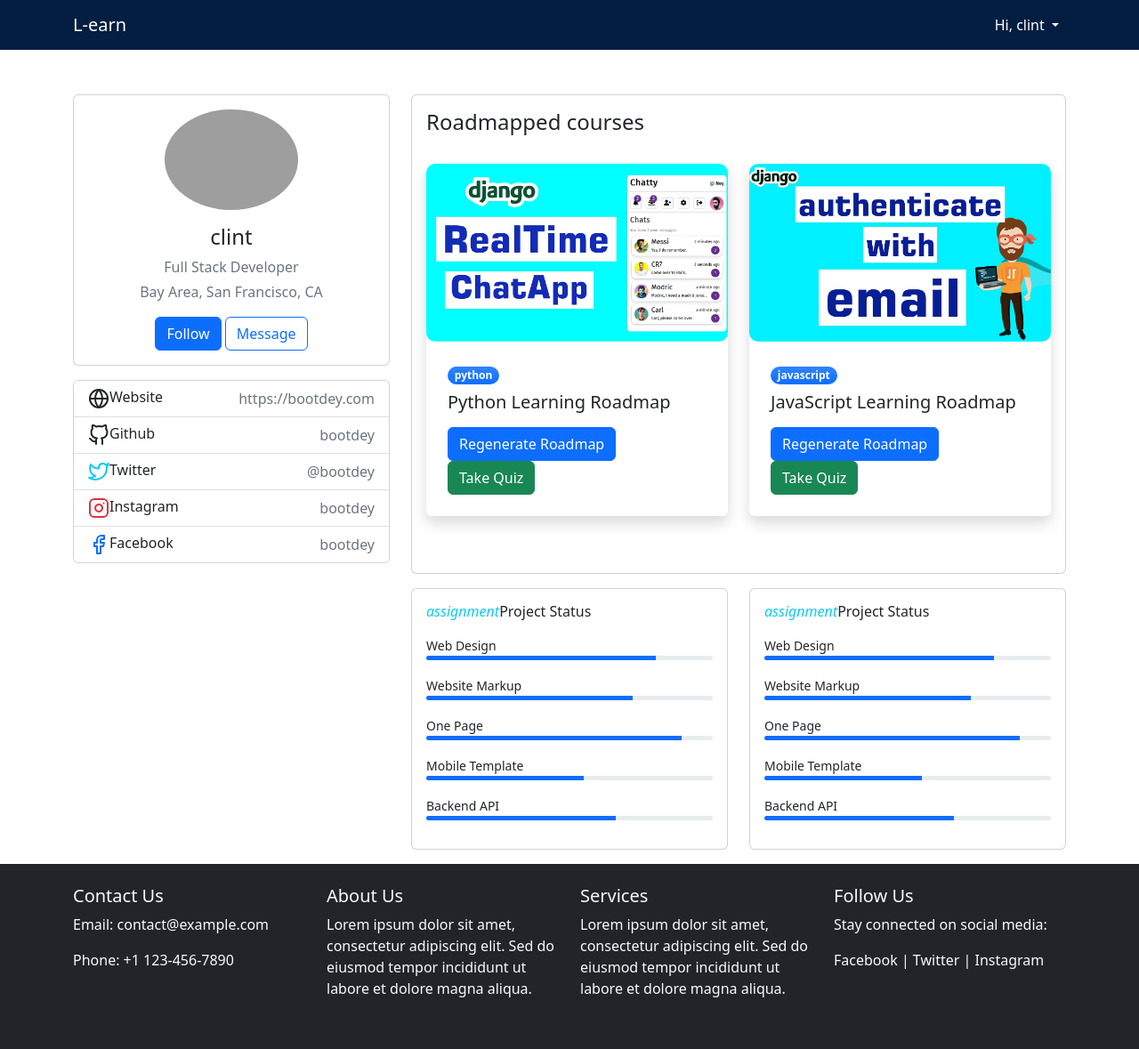
After one commit to CodeWithClinton/django-roadmap-generator, a Django app: page /auth/profile in a window 1280 px wide. The commit adds this page. Shown: the whole page at 89% size. Run offline with Django 4.2, Linux system fonts and the light colour scheme; a user stored in the database is signed in; data comes from the database, SQL or seed files in the repository; both versions use the stored data as it was after the commit; some libraries are stand-ins or nearby versions; grey boxes are pictures that could not be loaded.

```diff
--- a/courses/templates/courses/detail.html
+++ b/courses/templates/courses/detail.html
@@ -111,7 +111,7 @@
         <li class="list-group-item"><strong>Roadmap:</strong></li>
 
         {% for r in user_course.roadmap.all %}
-        <li class="list-group-item">--{{r.title}}</li>
+        <li class="list-group-item">-- {{r.title}}</li>
         {% endfor %}
 
       </ul>
--- a/courses/views.py
+++ b/courses/views.py
@@ -59,7 +59,7 @@ def ask_openai(request):
         # print(schedule)
         # print(mini_schedule)
 
-        # print(f"{course_label} roadmap for {mini_schedule} {schedule}")
+        print(f"{course_label} roadmap for {mini_schedule} {schedule}")
 
         completion = client.chat.completions.create(
             model="gpt-3.5-turbo-1106",
@@ -86,6 +86,9 @@ def ask_openai(request):
         if db_output:
             try:
                 user_course = UserCourse.objects.get(user=request.user, course=course)
+                user_course.schedule=schedule
+                user_course.mini_schedule=mini_schedule
+                user_course.save()
                 roadmap = Roadmap.objects.filter(user_course=user_course)
 
                 if roadmap.exists():
--- a/templates/base.html
+++ b/templates/base.html
@@ -70,7 +70,7 @@
                           Hi, {{request.user.username}}
                         </a>
                         <ul class="dropdown-menu bg-dark">
-                          <li><a class="dropdown-item" href="">Profile</a></li>
+                          <li><a class="dropdown-item" href="{% url 'auth:profile' %}">Profile</a></li>
                           <li><a class="dropdown-item" href="">Create Articles</a></li>
                           <li><a class="dropdown-item" href="">Logout</a></li>
                         </ul>
--- /dev/null
+++ b/user/templates/user/profile.html
@@ -0,0 +1,179 @@
+{% extends "base.html" %}
+
+{% load static %}
+
+{% block content %}
+
+<style>
+    .card-img{
+        width: 100%;
+        height: 200px;
+        border-radius: 10px;
+        /* border: 2px solid black; */
+    }
+
+    .card-img img{
+        width: 100%;
+        height: 100%;
+        object-fit: cover;
+        overflow: hidden;
+        border-radius: 10px;
+    }
+</style>
+
+<div class="container" style="margin-top:50px">
+    <div class="main-body">
+
+          <!-- Breadcrumb -->
+          {% comment %} <nav aria-label="breadcrumb" class="main-breadcrumb">
+            <ol class="breadcrumb">
+              <li class="breadcrumb-item"><a href="index.html">Home</a></li>
+              <li class="breadcrumb-item"><a href="javascript:void(0)">User</a></li>
+              <li class="breadcrumb-item active" aria-current="page">User Profile</li>
+            </ol>
+          </nav> {% endcomment %}
+          <!-- /Breadcrumb -->
+
+          <div class="row gutters-sm">
+            <div class="col-md-4 mb-3">
+              <div class="card">
+                <div class="card-body">
+                  <div class="d-flex flex-column align-items-center text-center">
+                    <img src="https://bootdey.com/img/Content/avatar/avatar7.png" alt="Admin" class="rounded-circle" width="150">
+                    <div class="mt-3">
+                      <h4>{{user.username}}</h4>
+                      <p class="text-secondary mb-1">Full Stack Developer</p>
+                      <p class="text-muted font-size-sm">Bay Area, San Francisco, CA</p>
+                      <button class="btn btn-primary">Follow</button>
+                      <button class="btn btn-outline-primary">Message</button>
+                    </div>
+                  </div>
+                </div>
+              </div>
+              <div class="card mt-3">
+                <ul class="list-group list-group-flush">
+                  <li class="list-group-item d-flex justify-content-between align-items-center flex-wrap">
+                    <h6 class="mb-0"><svg xmlns="http://www.w3.org/2000/svg" width="24" height="24" viewBox="0 0 24 24" fill="none" stroke="currentColor" stroke-width="2" stroke-linecap="round" stroke-linejoin="round" class="feather feather-globe mr-2 icon-inline"><circle cx="12" cy="12" r="10"></circle><line x1="2" y1="12" x2="22" y2="12"></line><path d="M12 2a15.3 15.3 0 0 1 4 10 15.3 15.3 0 0 1-4 10 15.3 15.3 0 0 1-4-10 15.3 15.3 0 0 1 4-10z"></path></svg>Website</h6>
+                    <span class="text-secondary">https://bootdey.com</span>
+                  </li>
+                  <li class="list-group-item d-flex justify-content-between align-items-center flex-wrap">
+                    <h6 class="mb-0"><svg xmlns="http://www.w3.org/2000/svg" width="24" height="24" viewBox="0 0 24 24" fill="none" stroke="currentColor" stroke-width="2" stroke-linecap="round" stroke-linejoin="round" class="feather feather-github mr-2 icon-inline"><path d="M9 19c-5 1.5-5-2.5-7-3m14 6v-3.87a3.37 3.37 0 0 0-.94-2.61c3.14-.35 6.44-1.54 6.44-7A5.44 5.44 0 0 0 20 4.77 5.07 5.07 0 0 0 19.91 1S18.73.65 16 2.48a13.38 13.38 0 0 0-7 0C6.27.65 5.09 1 5.09 1A5.07 5.07 0 0 0 5 4.77a5.44 5.44 0 0 0-1.5 3.78c0 5.42 3.3 6.61 6.44 7A3.37 3.37 0 0 0 9 18.13V22"></path></svg>Github</h6>
+                    <span class="text-secondary">bootdey</span>
+                  </li>
+                  <li class="list-group-item d-flex justify-content-between align-items-center flex-wrap">
+                    <h6 class="mb-0"><svg xmlns="http://www.w3.org/2000/svg" width="24" height="24" viewBox="0 0 24 24" fill="none" stroke="currentColor" stroke-width="2" stroke-linecap="round" stroke-linejoin="round" class="feather feather-twitter mr-2 icon-inline text-info"><path d="M23 3a10.9 10.9 0 0 1-3.14 1.53 4.48 4.48 0 0 0-7.86 3v1A10.66 10.66 0 0 1 3 4s-4 9 5 13a11.64 11.64 0 0 1-7 2c9 5 20 0 20-11.5a4.5 4.5 0 0 0-.08-.83A7.72 7.72 0 0 0 23 3z"></path></svg>Twitter</h6>
+                    <span class="text-secondary">@bootdey</span>
+                  </li>
+                  <li class="list-group-item d-flex justify-content-between align-items-center flex-wrap">
+                    <h6 class="mb-0"><svg xmlns="http://www.w3.org/2000/svg" width="24" height="24" viewBox="0 0 24 24" fill="none" stroke="currentColor" stroke-width="2" stroke-linecap="round" stroke-linejoin="round" class="feather feather-instagram mr-2 icon-inline text-danger"><rect x="2" y="2" width="20" height="20" rx="5" ry="5"></rect><path d="M16 11.37A4 4 0 1 1 12.63 8 4 4 0 0 1 16 11.37z"></path><line x1="17.5" y1="6.5" x2="17.51" y2="6.5"></line></svg>Instagram</h6>
+                    <span class="text-secondary">bootdey</span>
+                  </li>
+                  <li class="list-group-item d-flex justify-content-between align-items-center flex-wrap">
+                    <h6 class="mb-0"><svg xmlns="http://www.w3.org/2000/svg" width="24" height="24" viewBox="0 0 24 24" fill="none" stroke="currentColor" stroke-width="2" stroke-linecap="round" stroke-linejoin="round" class="feather feather-facebook mr-2 icon-inline text-primary"><path d="M18 2h-3a5 5 0 0 0-5 5v3H7v4h3v8h4v-8h3l1-4h-4V7a1 1 0 0 1 1-1h3z"></path></svg>Facebook</h6>
+                    <span class="text-secondary">bootdey</span>
+                  </li>
+                </ul>
+              </div>
+            </div>
+            <div class="col-md-8">
+              <div class="card mb-3">
+                <div class="card-body">
+                    <div class="row"><h4 class="">Roadmapped courses</h4></div>
+                    <br>
+                  <div class="row">
+
+                    {% for u_course in u_courses %}
+                    <div class="col-lg-6 mb-5">
+                        <div class="card h-100 shadow border-0">
+                            <div class="card-img">
+                                <img src="{{u_course.course.thumbnail.url}}" alt="">
+                            </div>
+                            <div class="card-body p-4">
+                                <div class="badge bg-primary bg-gradient rounded-pill mb-2">{{u_course.course.label}}</div>
+                                <h5 class="card-title mb-3">{{u_course.course.title}}</h5>
+                                {% comment %} <p class="card-text mb-0">{{course.description|safe|truncatechars:"150"}}</p> {% endcomment %}
+
+                                <a href="{% url 'courses:course' u_course.course.slug %}" class="btn btn-primary">Regenerate Roadmap</a>
+                                <a href="" class="btn btn-success">Take Quiz</a>
+                            </div>
+
+
+
+                        </div>
+                    </div>
+                    {% endfor %}
+
+                  </div>
+
+
+
+                </div>
+              </div>
+
+
+              <div class="row gutters-sm">
+                <div class="col-sm-6 mb-3">
+                  <div class="card h-100">
+                    <div class="card-body">
+                      <h6 class="d-flex align-items-center mb-3"><i class="material-icons text-info mr-2">assignment</i>Project Status</h6>
+                      <small>Web Design</small>
+                      <div class="progress mb-3" style="height: 5px">
+                        <div class="progress-bar bg-primary" role="progressbar" style="width: 80%" aria-valuenow="80" aria-valuemin="0" aria-valuemax="100"></div>
+                      </div>
+                      <small>Website Markup</small>
+                      <div class="progress mb-3" style="height: 5px">
+                        <div class="progress-bar bg-primary" role="progressbar" style="width: 72%" aria-valuenow="72" aria-valuemin="0" aria-valuemax="100"></div>
+                      </div>
+                      <small>One Page</small>
+                      <div class="progress mb-3" style="height: 5px">
+                        <div class="progress-bar bg-primary" role="progressbar" style="width: 89%" aria-valuenow="89" aria-valuemin="0" aria-valuemax="100"></div>
+                      </div>
+                      <small>Mobile Template</small>
+                      <div class="progress mb-3" style="height: 5px">
+                        <div class="progress-bar bg-primary" role="progressbar" style="width: 55%" aria-valuenow="55" aria-valuemin="0" aria-valuemax="100"></div>
+                      </div>
+                      <small>Backend API</small>
+                      <div class="progress mb-3" style="height: 5px">
+                        <div class="progress-bar bg-primary" role="progressbar" style="width: 66%" aria-valuenow="66" aria-valuemin="0" aria-valuemax="100"></div>
+                      </div>
+                    </div>
+                  </div>
+                </div>
+                <div class="col-sm-6 mb-3">
+                  <div class="card h-100">
+                    <div class="card-body">
+                      <h6 class="d-flex align-items-center mb-3"><i class="material-icons text-info mr-2">assignment</i>Project Status</h6>
+                      <small>Web Design</small>
+                      <div class="progress mb-3" style="height: 5px">
+                        <div class="progress-bar bg-primary" role="progressbar" style="width: 80%" aria-valuenow="80" aria-valuemin="0" aria-valuemax="100"></div>
+                      </div>
+                      <small>Website Markup</small>
+                      <div class="progress mb-3" style="height: 5px">
+                        <div class="progress-bar bg-primary" role="progressbar" style="width: 72%" aria-valuenow="72" aria-valuemin="0" aria-valuemax="100"></div>
+                      </div>
+                      <small>One Page</small>
+                      <div class="progress mb-3" style="height: 5px">
+                        <div class="progress-bar bg-primary" role="progressbar" style="width: 89%" aria-valuenow="89" aria-valuemin="0" aria-valuemax="100"></div>
+                      </div>
+                      <small>Mobile Template</small>
+                      <div class="progress mb-3" style="height: 5px">
+                        <div class="progress-bar bg-primary" role="progressbar" style="width: 55%" aria-valuenow="55" aria-valuemin="0" aria-valuemax="100"></div>
+                      </div>
+                      <small>Backend API</small>
+                      <div class="progress mb-3" style="height: 5px">
+                        <div class="progress-bar bg-primary" role="progressbar" style="width: 66%" aria-valuenow="66" aria-valuemin="0" aria-valuemax="100"></div>
+                      </div>
+                    </div>
+                  </div>
+                </div>
+              </div>
+
+
+
+            </div>
+          </div>
+
+        </div>
+    </div>
+
+{% endblock content %}
--- a/user/urls.py
+++ b/user/urls.py
@@ -6,5 +6,6 @@ app_name = 'auth'
 urlpatterns = [
     path("index", views.index, name="index"),
     path("register", views.sign_up, name="register"),
-    path("logout", views.sign_out, name="logout")
+    path("logout", views.sign_out, name="logout"),
+    path("profile", views.profile, name="profile")
 ]
--- a/user/views.py
+++ b/user/views.py
@@ -1,8 +1,9 @@
 from django.shortcuts import render, redirect
 from .forms import RegisterForm
 from django.contrib.auth import authenticate, login, logout
+from django.contrib.auth.decorators import login_required
 from django.contrib import messages
-
+from courses.models import UserCourse
 # Create your views here.
 
 def index(request):
@@ -34,3 +35,10 @@ def sign_up(request):
 
 def sign_out(request):
     logout(request)
+
+@login_required(login_url='auth:register')
+def profile(request):
+    user = request.user
+    user_courses = UserCourse.objects.filter(user=user)
+    context = {"user": user, "u_courses": user_courses}
+    return render(request, "user/profile.html", context)
```
Also changed, not shown: courses/models.py (+18 -1 lines), courses/migrations/0007_quiz_quizoption.py (added), db.sqlite3.
